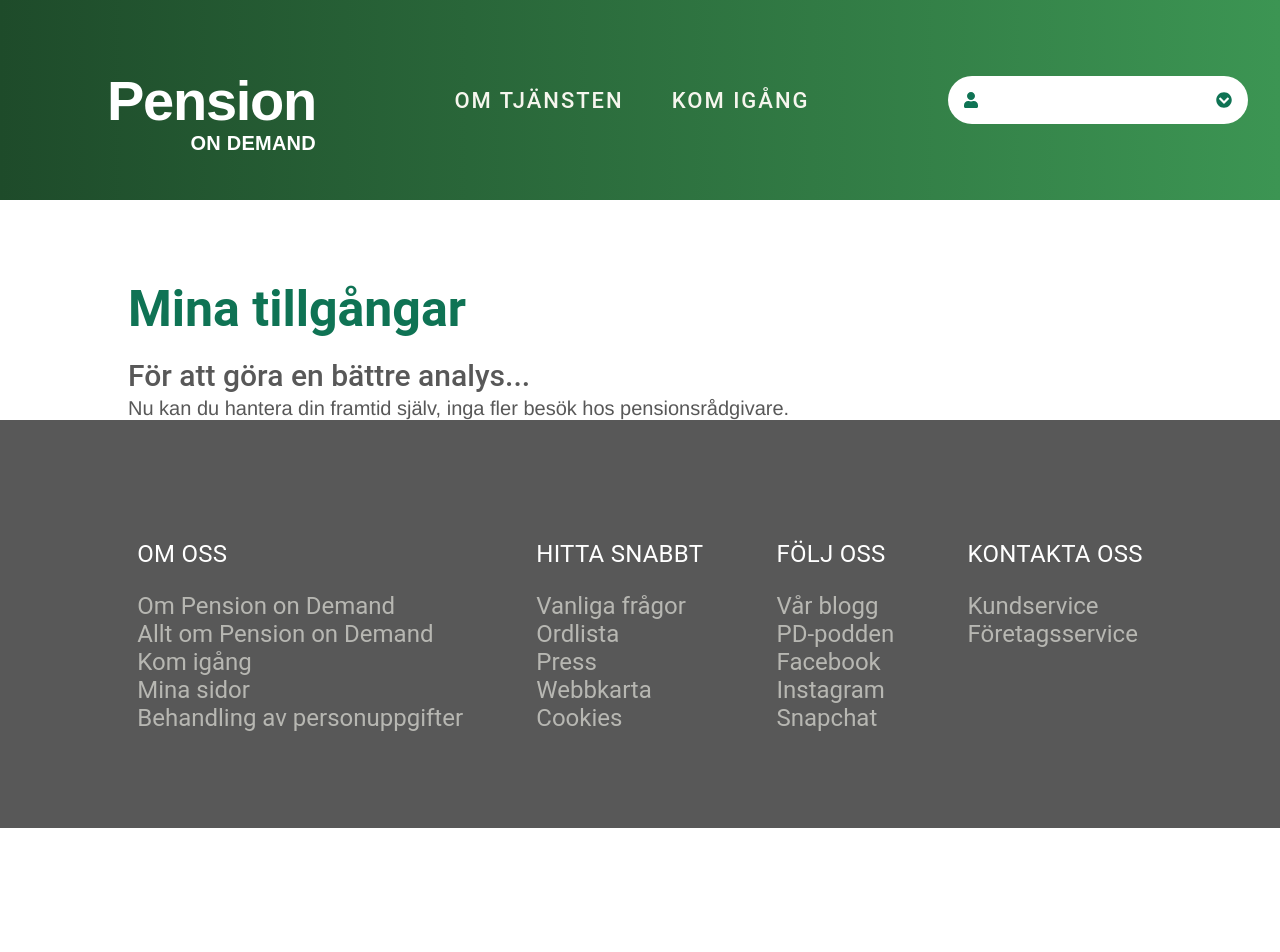
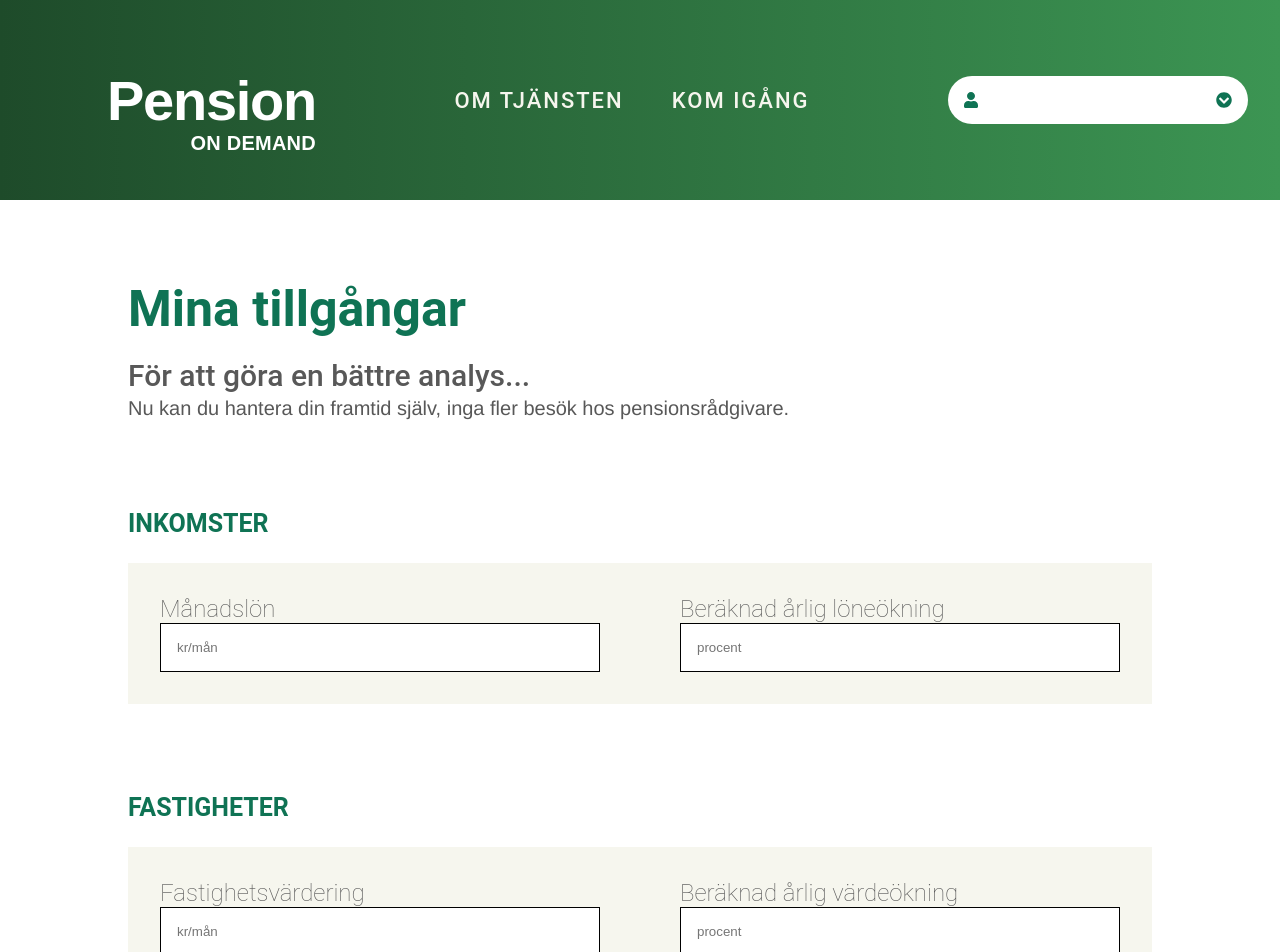
Before and after one commit to emilpee/pension-on-demand, a Vue app in the folder pod-frontend/: page /settings in a window 1280 px wide. Shown: the top 952 px of the page. Before the commit the page ends 828 px from the top, so only its background shows below. Built offline with nearby package versions, Linux system fonts and the light colour scheme.

Commit message:
Filled settings view with some data

```diff
--- a/pod-frontend/src/components/Header.vue
+++ b/pod-frontend/src/components/Header.vue
@@ -1,6 +1,6 @@
 <template>
   <header class="header">
-      <div class="header__logo">
+      <div class="header__logo" @click="$router.push('/')">
         <h1>Pension</h1>
         <p>on demand</p>
       </div>
@@ -41,6 +41,7 @@
 
     &__logo {
         display: flex;
+        cursor: pointer;
         align-items: center;
         justify-content: flex-end;
         position: relative;
--- a/pod-frontend/src/components/SettingsItem.vue
+++ b/pod-frontend/src/components/SettingsItem.vue
@@ -1,15 +1,57 @@
 <template>
-  <div class="settings__item">
-
-  </div>
+  <section class="settings__item">
+    <h3>{{ setting.title }}</h3>
+    <div class="form">
+        <div class="form__item">
+            <label> {{ setting.labelOne }} </label>
+            <input type="number" placeholder="kr/mån">
+        </div>
+        <div class="form__item">
+            <label> {{ setting.labelTwo }} </label>
+            <input type="number" placeholder="procent">
+        </div>
+    </div>
+  </section>
 </template>
 
 <script>
 export default {
-
+    props: {
+        setting: Object
+    }
 }
 </script>
 
-<style>
+<style lang="scss">
+@import '../scss/';
+
+.settings__item {
+    @extend %column;
+    margin: 2rem 0;
+
+    .form {
+        display:inherit;
+        flex-direction: row;
+        background: $light;
+        padding: 2rem;
+
+
+        &__item {
+            @extend %column;
+            flex: 1;
+
+
+            &:first-child {
+                margin-right: 2.5rem;
+            }
+
+            &:nth-child(2) {
+                margin-left: 2.5rem;
+            }
+
+        }
+    }
+
+}
 
 </style>
--- a/pod-frontend/src/components/index.js
+++ b/pod-frontend/src/components/index.js
@@ -9,3 +9,4 @@
 export { default as LoadingSpinner } from './LoadingSpinner.vue';
 export { default as Profile } from './Profile.vue';
 export { default as Symbols } from './Symbols.vue';
+export { default as SettingsItem } from './SettingsItem.vue';
--- a/pod-frontend/src/data/index.js
+++ b/pod-frontend/src/data/index.js
@@ -31,3 +31,36 @@
         data: 175000
     }
 ]
+
+export const settingsData = [
+    {
+        id: 1,
+        title: 'Inkomster',
+        labelOne: 'Månadslön',
+        labelTwo: 'Beräknad årlig löneökning'
+    },
+    {
+        id: 2,
+        title: 'Fastigheter',
+        labelOne: 'Fastighetsvärdering',
+        labelTwo: 'Beräknad årlig värdeökning'
+    },
+    {
+        id: 3,
+        title: 'Båt',
+        labelOne: 'Sjöfordon',
+        labelTwo: 'Beräknad årlig värdeförändring'
+    },
+    {
+        id: 4,
+        title: 'Fordon',
+        labelOne: 'Bilar och motorcyklar',
+        labelTwo: 'Beräknad årlig värdeförändring'
+    },
+    {
+        id: 5,
+        title: 'Övrigt',
+        labelOne: 'Konst och värdeföremål',
+        labelTwo: 'Beräknad årlig värdeförändring'
+    }
+]
--- a/pod-frontend/src/scss/_elements.scss
+++ b/pod-frontend/src/scss/_elements.scss
@@ -43,3 +43,20 @@
         font-weight: normal;
     }
 }
+
+input[type=number] {
+  padding: 1rem;
+  border: 1px solid black;
+
+  &::-webkit-inner-spin-button {
+    -webkit-appearance: none;
+  }
+
+}
+
+label {
+  font-family: $mainText;
+  font-size: 1.5em;
+  color: $gray;
+  font-weight: lighter;
+}
--- a/pod-frontend/src/scss/_typography.scss
+++ b/pod-frontend/src/scss/_typography.scss
@@ -51,7 +51,7 @@
     margin: 0;
 }
 
-h2, label {
+h2{
     font-family: $mainText;
     font-size: 1.875em;
     font-weight: 500;
--- a/pod-frontend/src/views/Home.vue
+++ b/pod-frontend/src/views/Home.vue
@@ -145,6 +145,7 @@
 
       > div {
         flex: 1;
+        padding: .25rem;
       }
 
       .symbols {
--- a/pod-frontend/src/views/Settings.vue
+++ b/pod-frontend/src/views/Settings.vue
@@ -8,19 +8,30 @@
     </section>
 
     <section class="settings__item">
-
+        <SettingsItem v-for="data in settingsData" :key="data.id" :setting="data" />
     </section>
     </div>
   </main>
 </template>
 
 <script>
+import { SettingsItem } from '../components/';
+import { settingsData } from '../data/';
 
 export default {
 
+    data() {
+        return {
+            settingsData: settingsData
+        }
+    },
 
+    components: {
+        SettingsItem
+    }
 
 }
+
 </script>
 
 <style lang="scss">
```
